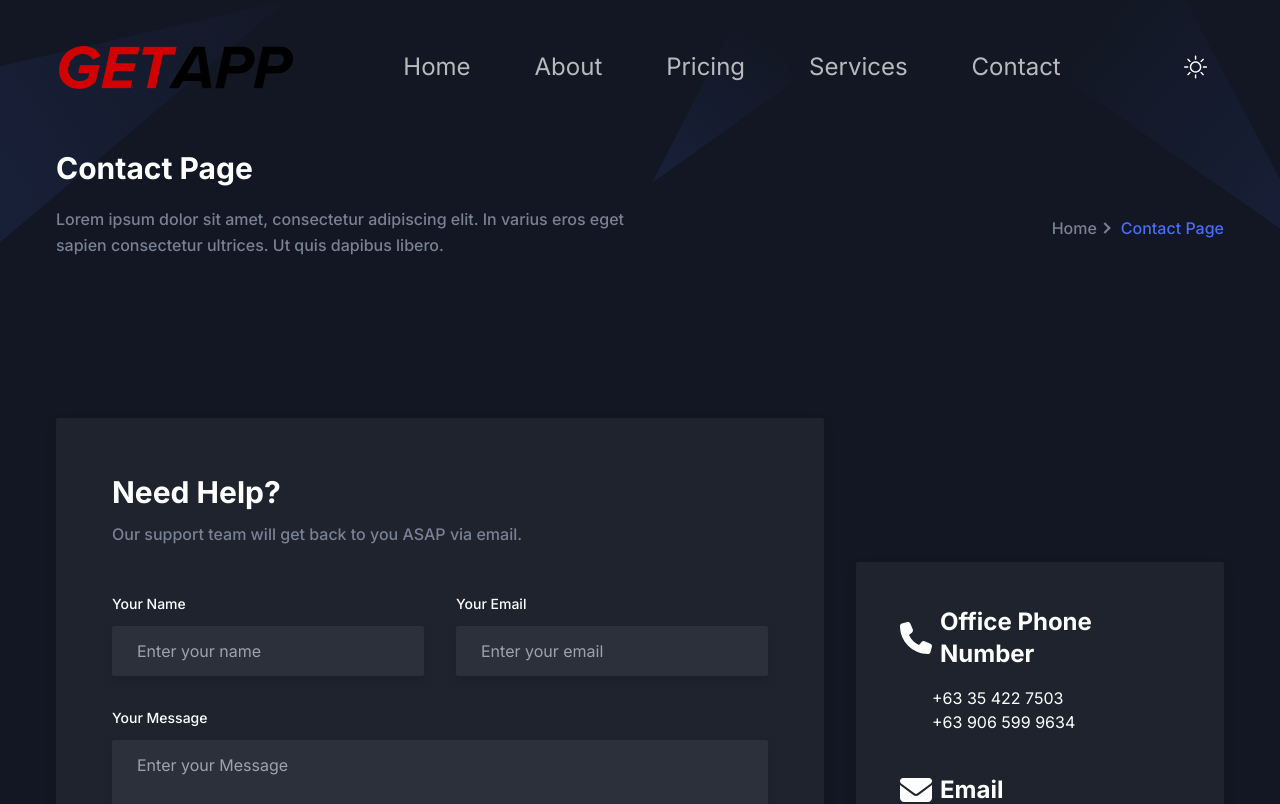
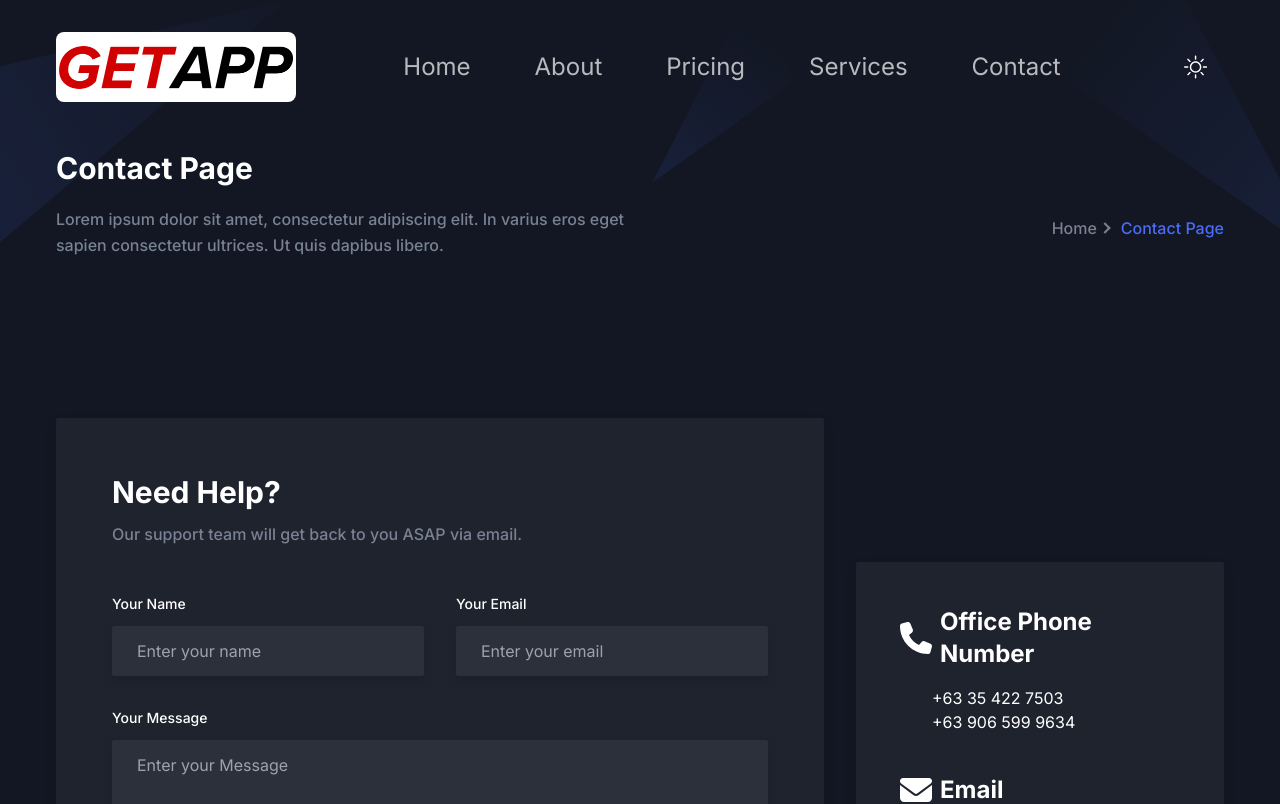
Before and after one commit to Cacarls/GetApp, a Next.js app: page /contact in a window 1280 px wide. Shown: the top 804 px of the page. Built offline with nearby package versions, Linux system fonts and the light colour scheme.

Commit message:
Updated Changes

```diff
--- a/src/components/Header/index.tsx
+++ b/src/components/Header/index.tsx
@@ -1,8 +1,8 @@
-"use client";
+import { useState } from 'react';
 import Image from "next/image";
 import Link from "next/link";
 import { usePathname } from "next/navigation";
-import { useEffect, useState } from "react";
+import { useEffect } from "react";
 import ThemeToggler from "./ThemeToggler";
 import menuData from "./menuData";
 
@@ -32,9 +32,17 @@ const Header = () => {
 
   const usePathName = usePathname();
 
+  // State to manage light/dark mode
+  const [isLightMode, setIsLightMode] = useState(true); // Assuming default is light mode
+
+  // Toggle function for mode switching
+  const toggleMode = () => {
+    setIsLightMode(!isLightMode);
+  };
+
   return (
     <header
-      className={`header left-0 top-0 z-40 flex w-full items-center ${
+      className={`header left-0 top-0 z-40 flex w-full items-center rounded-lg overflow-hidden ${
         sticky
           ? "dark:bg-gray-dark dark:shadow-sticky-dark fixed z-[9999] bg-white !bg-opacity-80 shadow-sticky backdrop-blur-sm transition"
           : "absolute bg-transparent"
@@ -44,6 +52,7 @@ const Header = () => {
         {/* Logo Section */}
         <div className="w-60">
           <Link href="/" className={`block ${sticky ? "py-5 lg:py-2" : "py-8"}`}>
+            <div className={`rounded-lg ${isLightMode ? "bg-white" : ""}`}>
               <Image
                 src="/images/logo/logo-2.svg"
                 alt="logo"
@@ -58,6 +67,7 @@ const Header = () => {
                 height={30}
                 className="hidden w-full dark:block"
               />
+            </div>
           </Link>
         </div>
 
@@ -65,22 +75,21 @@ const Header = () => {
         <div className="flex-grow flex justify-center">
           <nav
             id="navbarCollapse"
-            className={`navbar lg:flex lg:space-x-12 ${
-              navbarOpen ? "block" : "hidden"
-            } lg:block`}
+            className={`navbar lg:flex lg:space-x-12 ${navbarOpen ? "block" : "hidden"} lg:block`}
           >
             <ul className="flex space-x-16">
               {menuData.map((menuItem, index) => (
                 <li key={index} className="group relative">
                   <Link
                     href={menuItem.path}
-                    className={`text-2xl ${
+                    className={`text-2xl relative ${
                       usePathName === menuItem.path
                         ? "text-primary dark:text-white"
-                        : "text-dark hover:text-primary dark:text-white/70 dark:hover:text-white"
-                    }`}
+                        : "text-dark dark:text-white/70"
+                    } hover:text-primary dark:hover:text-white/70`}
                   >
                     {menuItem.title}
+                    <span className="absolute left-0 right-0 bottom-0 h-0.5 bg-primary dark:bg-white/70 transition-transform transform scale-x-0 group-hover:scale-x-100"></span>
                   </Link>
                 </li>
               ))}
--- a/src/components/Pricing/PricingBox.tsx
+++ b/src/components/Pricing/PricingBox.tsx
@@ -9,8 +9,7 @@ const PricingBox = (props: {
 }) => {
   const { price, duration, packageName, subtitle, children } = props;
 
-  // Assuming you're using state to track the light/dark mode
-  const [isLightMode, setIsLightMode] = useState<boolean>(true); // Default is light mode
+  const [isLightMode, setIsLightMode] = useState<boolean>(true);
 
   return (
     <div className="w-full">
```
Also changed, not shown: src/components/Header/menuData.tsx (+5 -5 lines), public/images/landing page/get-app.png (added). Lines whose indentation alone changed are shown as unchanged.
